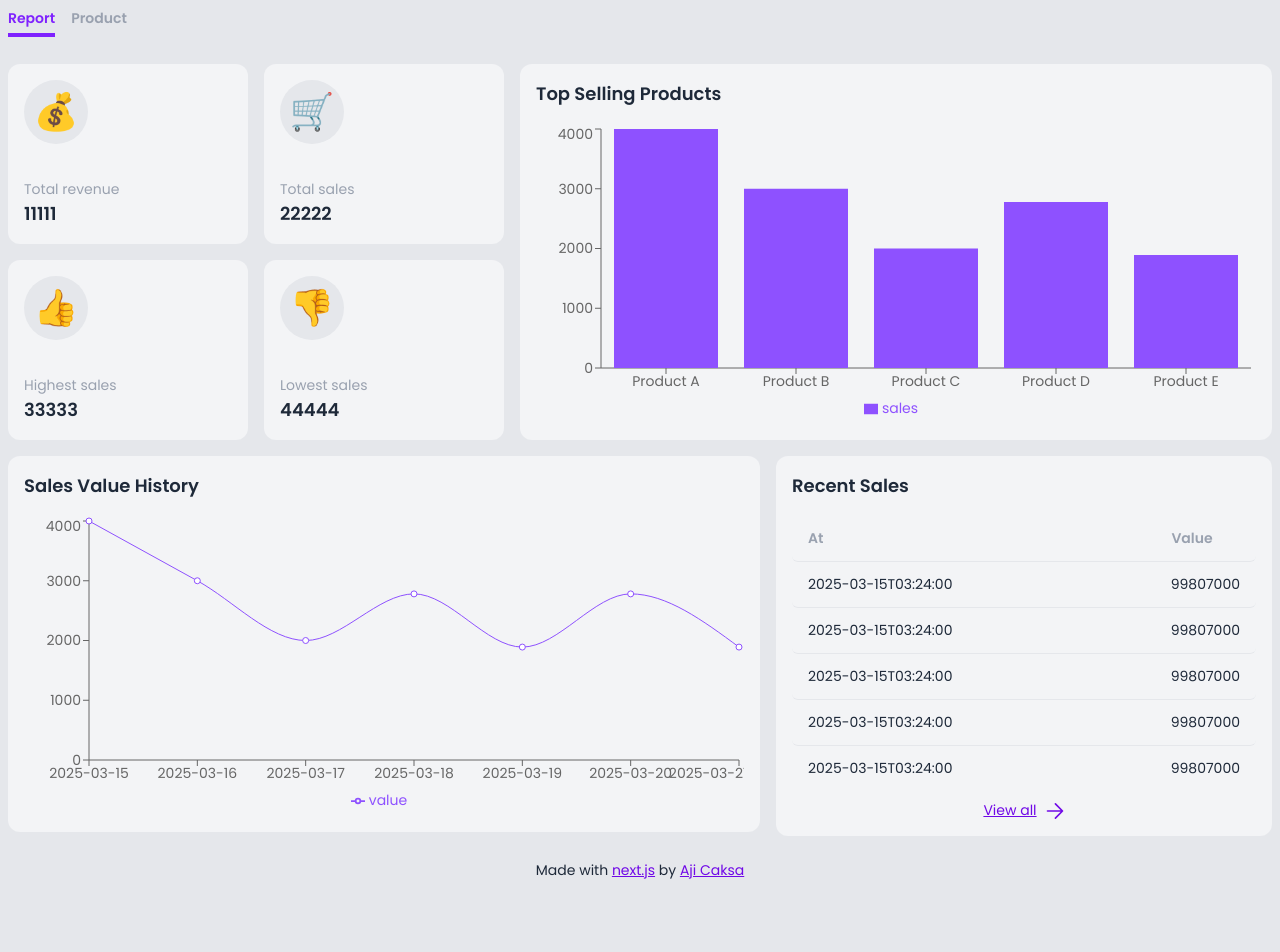
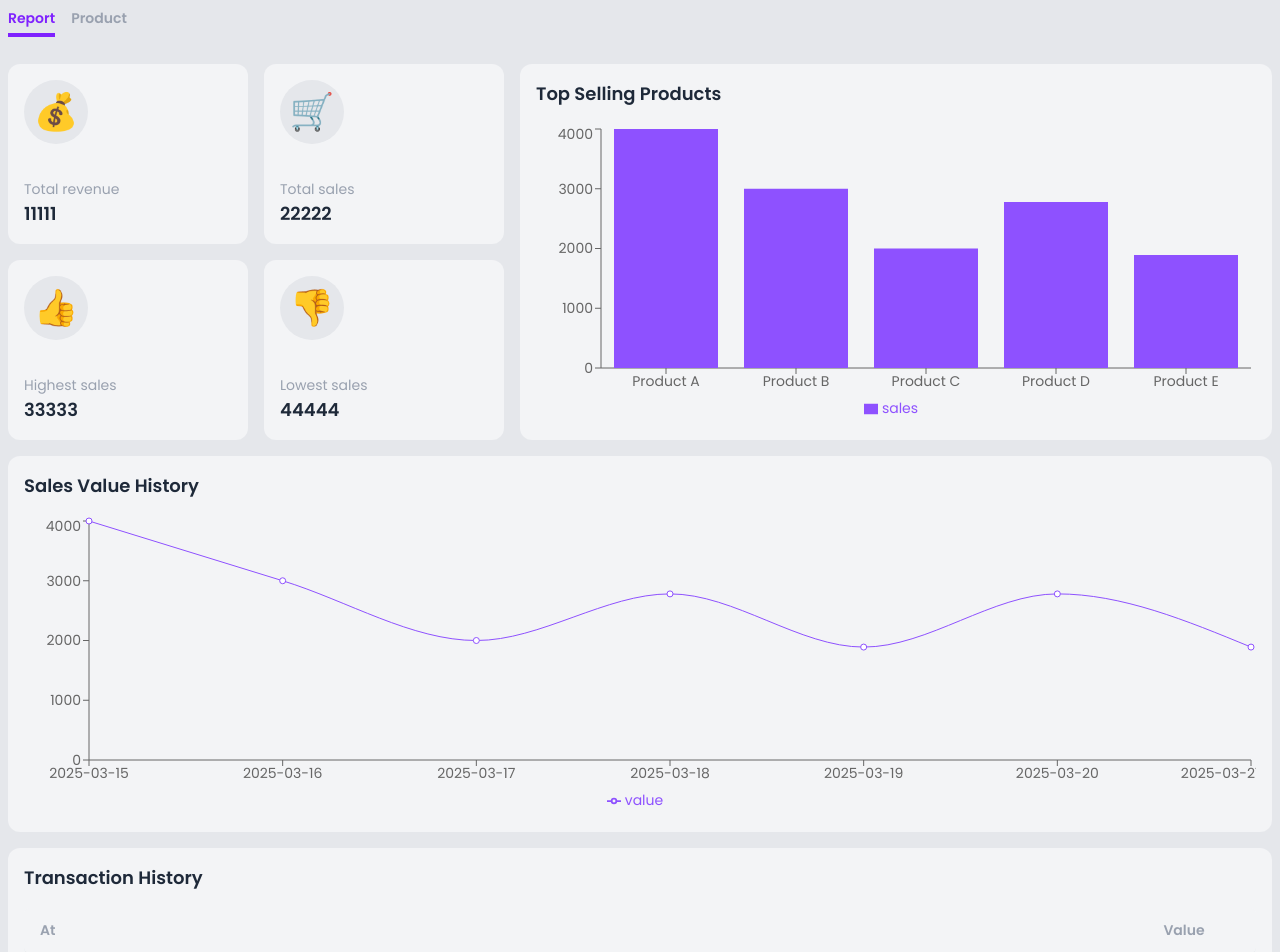
Before and after one commit to caksaji/lora, a Next.js app: page / in a window 1280 px wide. Shown: the top 952 px of the page. Before the commit the page ends 889 px from the top, so only its background shows below. Built offline with nearby package versions, Linux system fonts and the light colour scheme.

Commit message:
[ADD] new library : localUtil

```diff
--- a/src/app/page.tsx
+++ b/src/app/page.tsx
@@ -1,5 +1,6 @@
 'use client'
 
+import { dateShownFormat, timeShownFormat, formatCurrency } from '@/lib/localUtil'
 import Skeleton from '@/component/partial/Skeleton'
 import Table from '@/component/partial/Table'
 import IconSvg from '@/component/partial/IconSvg'
@@ -37,10 +38,8 @@ export default function Report() {
       { name: '2025-03-19', value: 1890 },
       { name: '2025-03-20', value: 2780 },
       { name: '2025-03-21', value: 1890 }
-    ]
-  }
-  const recentSale = {
-    data: [
+    ],
+    history: [
       { date: '2025-03-15T03:24:00', value: 99807000 },
       { date: '2025-03-15T03:24:00', value: 99807000 },
       { date: '2025-03-15T03:24:00', value: 99807000 },
@@ -63,7 +62,7 @@ export default function Report() {
                   {i === 0 ? 'Total revenue' : i === 1 ? 'Total sales' : i === 2 ? 'Highest sales' : 'Lowest sales'}
                 </div>
                 <div className="text-lg font-semibold">
-                  {i === 0 ? highlightData.revenue : i === 1 ? highlightData.sale : i === 2 ? highlightData.hiSale : highlightData.loSale}
+                  {i === 0 ? highlightData?.revenue : i === 1 ? highlightData?.sale : i === 2 ? highlightData?.hiSale : highlightData?.loSale}
                 </div>
               </div>
             </div>
@@ -76,7 +75,7 @@ export default function Report() {
             Top Selling Products
           </div>
           <ResponsiveContainer height={300}>
-            <BarChart data={highlightData.productChart}>
+            <BarChart data={highlightData?.productChart}>
               <XAxis dataKey="name" />
               <YAxis />
               <Tooltip />
@@ -86,13 +85,13 @@ export default function Report() {
           </ResponsiveContainer>
         </div>
       </div>
-      <div className="col-span-full md:col-span-3">
+      <div className="col-span-full">
         <div className="w-full p-4 rounded-xl space-y-4 bg-gray-100">
           <div className="text-lg font-semibold">
             Sales Value History
           </div>
           <ResponsiveContainer height={300}>
-            <LineChart data={highlightData.saleChart}>
+            <LineChart data={highlightData?.saleChart}>
               <XAxis dataKey="name" />
               <YAxis />
               <Tooltip />
@@ -102,27 +101,26 @@ export default function Report() {
           </ResponsiveContainer>
         </div>
       </div>
-      <div className="col-span-full md:col-span-2">
-        <div className="w-full p-4 rounded-xl space-y-4 bg-gray-100" style={{height: 'calc(300px + ((1rem * 2) + (2rem + 1rem)))'}}>
+      <div className="col-span-full">
+        <div className="w-full p-4 rounded-xl space-y-4 bg-gray-100">
           <div className="text-lg font-semibold">
-            Recent Sales
+            Transaction History
           </div>
-          <div className="overflow-y-auto" style={{height: 'calc(100% - ((1rem * 2) + (2rem + 1rem)))'}}>
           <Table
             showSkeleton={showSkeletonTable}
-              emptyData={recentSale.data?.length > 0 ? false : true}
+            emptyData={highlightData?.history?.length > 0 ? false : true}
             emptyDataText="Oops, no products sold"
             minShowTableAt="xs"
             thead={
               <>
                 <span className="tcell w-full shrink">At</span>
-                  <span className="tcell w-28 text-center">Value</span>
+                <span className="tcell w-32 text-center">Value</span>
               </>
             }
-              tbody={recentSale.data?.map((d, i) => (
+            tbody={highlightData?.history?.map((d, i) => (
               <div key={i} className="tbody">
-                  <span className="tcell w-full shrink">{d.date}</span>
-                  <span className="tcell w-28 text-right">{d.value}</span>
+                <span className="tcell w-full shrink">{dateShownFormat(d.date, 'medium')}, {timeShownFormat(d.date)}</span>
+                <span className="tcell w-32 text-right">{formatCurrency(d.value)}</span>
                 {/*<div className="tcell w-28">
                   <div className="flex w-full space-x-2">
                     <SpInputRadio v-model="atmosphere.status" type="toggle" :disabled="loadingToggle" :loading="loadingToggle" @change="changeStatus(atmosphere.id)" />
@@ -137,11 +135,6 @@ export default function Report() {
             ))}
           />
         </div>
-          <div tabIndex={0} className="flex items-center gap-2 w-fit mx-auto link">
-            <span>View all</span>
-            <IconSvg name="arrow-right" className="h-5 w-5" />
-          </div>
-        </div>
       </div>
     </div>
   )
--- /dev/null
+++ b/src/lib/localUtil.ts
@@ -0,0 +1,12 @@
+export function dateShownFormat(date: string, dtStyle: string = 'long') {
+  const nd = new Date(date)
+  return new Intl.DateTimeFormat('en', { dateStyle: dtStyle }).format(nd)
+}
+export function timeShownFormat(time: string) {
+  const nd = new Date(time)
+  return new Intl.DateTimeFormat('en', { timeStyle: 'short', hourCycle: 'h24' }).format(nd)
+}
+export function formatCurrency(number: number) {
+  const num = Number(number)
+  return new Intl.NumberFormat('en', { style: 'currency', currency: 'IDR', currencyDisplay: 'code', minimumFractionDigits: 0 }).format(num)
+}
```
Lines whose indentation alone changed are shown as unchanged.
